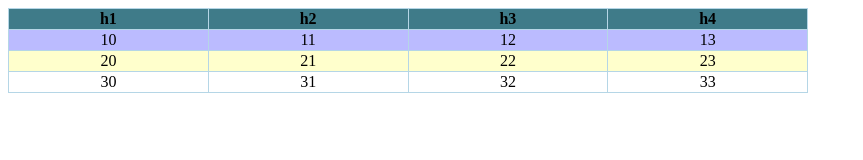
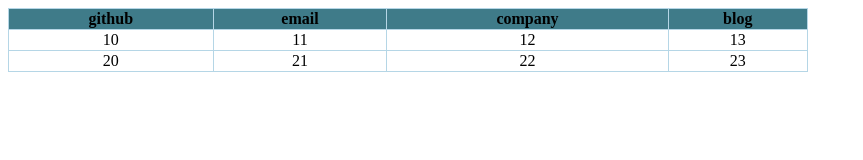
Before and after one commit to ybdesire/CoderAtX, a plain HTML site: page githubCoderWithLocation/index.html in a window 1280 px wide. Shown: the whole page, without its empty margins (0-863 px from the left). Drawn offline with nearby package versions, Linux system fonts and the light colour scheme; no server answers.

Commit message:
Get url and insert table.

```diff
--- a/githubCoderWithLocation/index.html
+++ b/githubCoderWithLocation/index.html
@@ -29,10 +29,10 @@
 <body>
     <table id="infoTable">
         <tr>
-            <th>h1</th>
-            <th>h2</th>
-            <th>h3</th>
-            <th>h4</th>
+            <th>github</th>
+            <th>email</th>
+            <th>company</th>
+            <th>blog</th>
         </tr>
         <tr>
             <td>10</td>
--- a/githubCoderWithLocation/javascript/app.js
+++ b/githubCoderWithLocation/javascript/app.js
@@ -6,15 +6,23 @@ $(document).ready(function () {
 		    var i = 0;
 		    var str = "";
 		    for (; i < data.items.length; i++) {
-		        str = str + data.items[i].html_url + "</br>"
+		        str = str + "<tr><td>" + data.items[i].html_url + "</td><td>31</td><td>32</td><td>33</td></tr>";
 		    }
-		    $("p").html(str);
+		    //add new row at the end of table
+		    $("#infoTable tr:last").after(str);
+		    //modify table row color
+		    $("#infoTable tr:odd").addClass("todd");
+		    $("#infoTable tr:even").addClass("teven");
+		    //$("p").html(str);
 		}
 	);
-    //modify table row color
-    $("#infoTable tr:odd").addClass("todd");
-    $("#infoTable tr:even").addClass("teven");
-    //add new row at the end of table
-    var newRow = "<tr><td>30</td><td>31</td><td>32</td><td>33</td></tr>";
-    $("#infoTable tr:last").after(newRow);
+
+    //parse email from url
+    function getEmailFromURL(url)
+    {
+        $.get(url, function (data) {
+
+        });
+    }
+
 });
```
